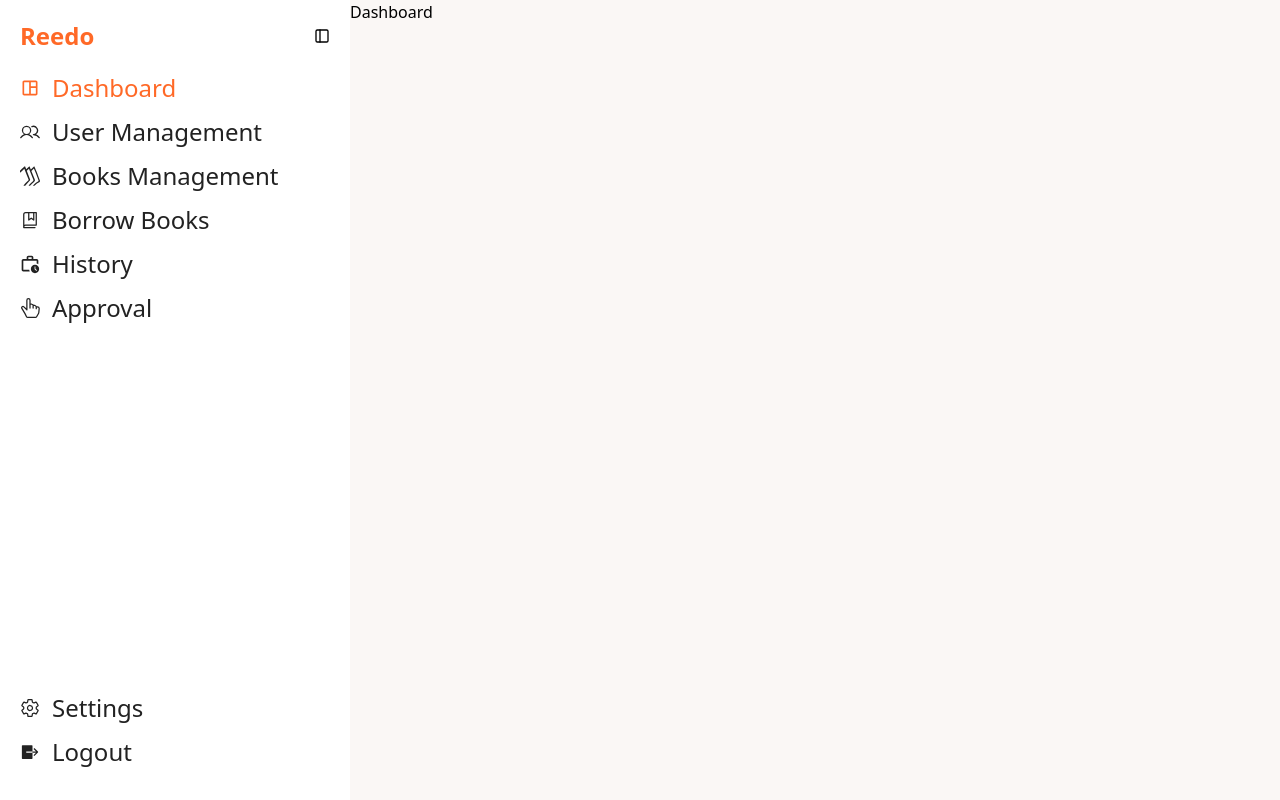
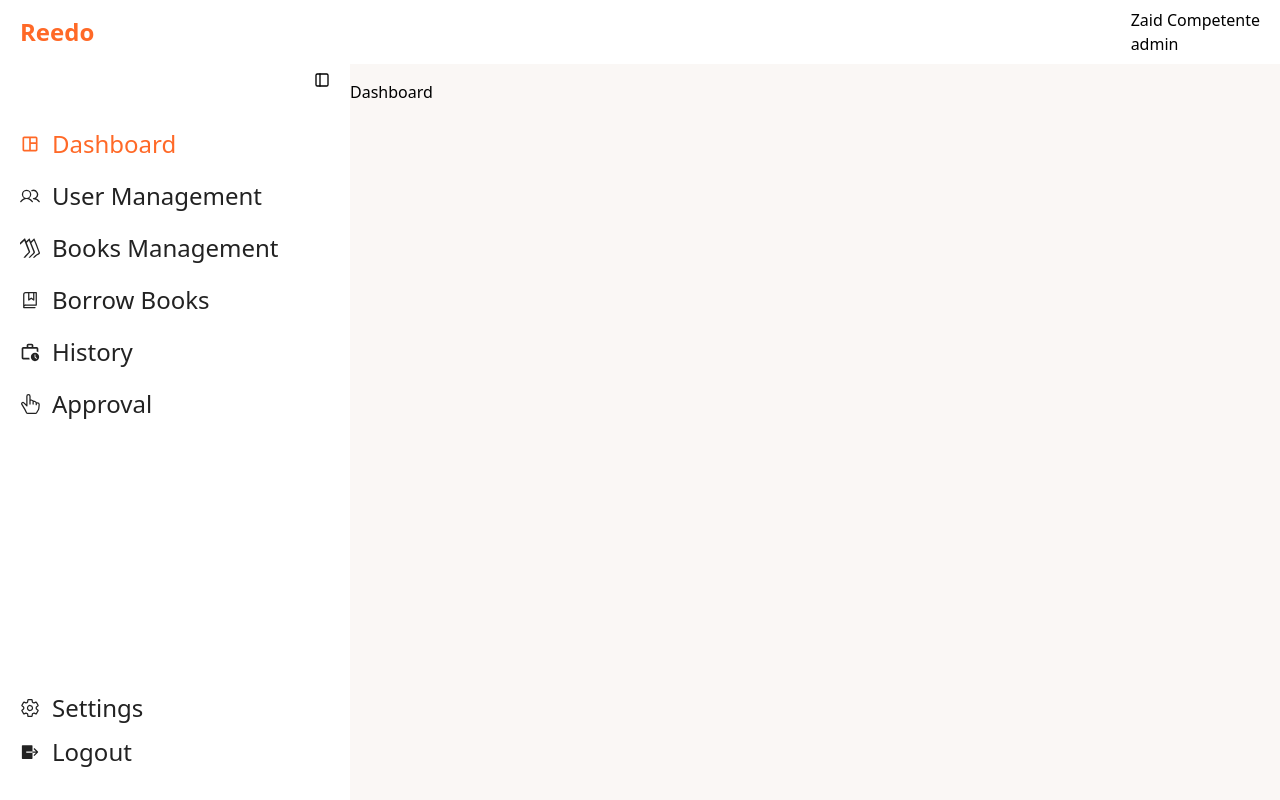
Before and after one commit to Christiannaira/redoo, a React (Vite) app: page /dashboard in a window 1280 px wide. Built offline with nearby package versions, Linux system fonts and the light colour scheme.

Commit message:
feat: initialize the navbar section

```diff
--- /dev/null
+++ b/src/components/homepage/Navbar.jsx
@@ -0,0 +1,22 @@
+import React from "react";
+
+const Navbar = ({ sideOpen }) => {
+   return (
+      <div className="fixed z-50 bg-white py-2 px-5 w-full flex items-center justify-between">
+         <div className="logo">
+            <h2 className={`text-2xl text-[#FF6927] font-bold`}>Reedo</h2>
+         </div>
+         <div>
+            <div className="flex">
+               <div className="image"></div>
+               <div>
+                  <h3>Zaid Competente</h3>
+                  <span>admin</span>
+               </div>
+            </div>
+         </div>
+      </div>
+   );
+};
+
+export default Navbar;
--- a/src/components/homepage/sidebar/DashboardLayout.jsx
+++ b/src/components/homepage/sidebar/DashboardLayout.jsx
@@ -1,16 +1,18 @@
 import React, { useEffect, useState } from "react";
 import { Outlet } from "react-router-dom";
 import Sidebar from "./Sidebar";
+import Navbar from "../Navbar";
 
 const DashboardLayout = () => {
    const [sideOpen, setSideOpen] = useState(true);
 
    return (
       <div>
+         <Navbar sideOpen={sideOpen} />
          <Sidebar sideOpen={sideOpen} setSideOpen={setSideOpen} />
          <div
             className={
-               `bg-[#FAF7F5] min-h-screen transition-all duration-300 ease-in-out ` +
+               `bg-[#FAF7F5] min-h-screen transition-all duration-300 ease-in-out pt-[80px] ` +
                (sideOpen ? "ml-[350px]" : "ml-[120px]")
             }
          >
--- a/src/components/homepage/sidebar/Sidebar.jsx
+++ b/src/components/homepage/sidebar/Sidebar.jsx
@@ -18,19 +18,12 @@ const Sidebar = ({ sideOpen, setSideOpen }) => {
    return (
       <div
          className={
-            `transition-all duration-300 ease-in-out bg-white w-full min-h-screen p-5 absolute top-0 left-0 flex flex-col justify-between ` +
+            `transition-all duration-300 ease-in-out bg-white w-full min-h-screen p-5 absolute left-0 flex flex-col justify-between ` +
             (sideOpen ? "max-w-[350px]" : "max-w-[90px]")
          }
       >
-         <div>
-            <div className="flex items-center justify-between">
-               <h2
-                  className={`text-2xl text-[#FF6927] font-bold ${
-                     sideOpen ? "" : "hidden"
-                  }`}
-               >
-                  Reedo
-               </h2>
+         <div className="mt-13">
+            <div className="flex items-center justify-end">
                <div onClick={handleSideOpen} className="cursor-pointer group">
                   <FiSidebar className="group-hover:text-[#FF6927] transition duration-300" />
                </div>
@@ -42,7 +35,11 @@ const Sidebar = ({ sideOpen, setSideOpen }) => {
                      to="/dashboard"
                      onClick={() => setActiveSection("dashboard")}
                   >
-                     <li className="flex items-center gap-3 my-3 group cursor-pointer">
+                     <li
+                        className={`flex items-center gap-3 my-5 mt-10 group cursor-pointer ${
+                           sideOpen ? "" : "justify-center"
+                        }`}
+                     >
                         <MdOutlineSpaceDashboard
                            size={20}
                            className={
@@ -68,7 +65,11 @@ const Sidebar = ({ sideOpen, setSideOpen }) => {
                      to={"user-management"}
                      onClick={() => setActiveSection("user-management")}
                   >
-                     <li className="flex items-center gap-3 my-3 group cursor-pointer">
+                     <li
+                        className={`flex items-center gap-3 my-5 group cursor-pointer ${
+                           sideOpen ? "" : "justify-center"
+                        }`}
+                     >
                         <PiUsers
                            size={20}
                            className={
@@ -94,7 +95,11 @@ const Sidebar = ({ sideOpen, setSideOpen }) => {
                      to={"books-management"}
                      onClick={() => setActiveSection("books-management")}
                   >
-                     <li className="flex items-center gap-3 my-3 group cursor-pointer">
+                     <li
+                        className={`flex items-center gap-3 my-5 group cursor-pointer ${
+                           sideOpen ? "" : "justify-center"
+                        }`}
+                     >
                         <SiWikibooks
                            size={20}
                            className={
@@ -120,7 +125,11 @@ const Sidebar = ({ sideOpen, setSideOpen }) => {
                      to={"borrow-books"}
                      onClick={() => setActiveSection("borrows-book")}
                   >
-                     <li className="flex items-center gap-3 my-3 group cursor-pointer">
+                     <li
+                        className={`flex items-center gap-3 my-5 group cursor-pointer ${
+                           sideOpen ? "" : "justify-center"
+                        }`}
+                     >
                         <PiBookBookmark
                            size={20}
                            className={
@@ -146,7 +155,11 @@ const Sidebar = ({ sideOpen, setSideOpen }) => {
                      to={"history"}
                      onClick={() => setActiveSection("history")}
                   >
-                     <li className="flex items-center gap-3 my-3 group cursor-pointer">
+                     <li
+                        className={`flex items-center gap-3 my-5 group cursor-pointer ${
+                           sideOpen ? "" : "justify-center"
+                        }`}
+                     >
                         <MdOutlineWorkHistory
                            size={20}
                            className={
@@ -172,7 +185,11 @@ const Sidebar = ({ sideOpen, setSideOpen }) => {
                      to={"approval"}
                      onClick={() => setActiveSection("approval")}
                   >
-                     <li className="flex items-center gap-3 my-3 group cursor-pointer">
+                     <li
+                        className={`flex items-center gap-3 my-5 group cursor-pointer ${
+                           sideOpen ? "" : "justify-center"
+                        }`}
+                     >
                         <BsHandIndexThumb
                            size={20}
                            className={
```
